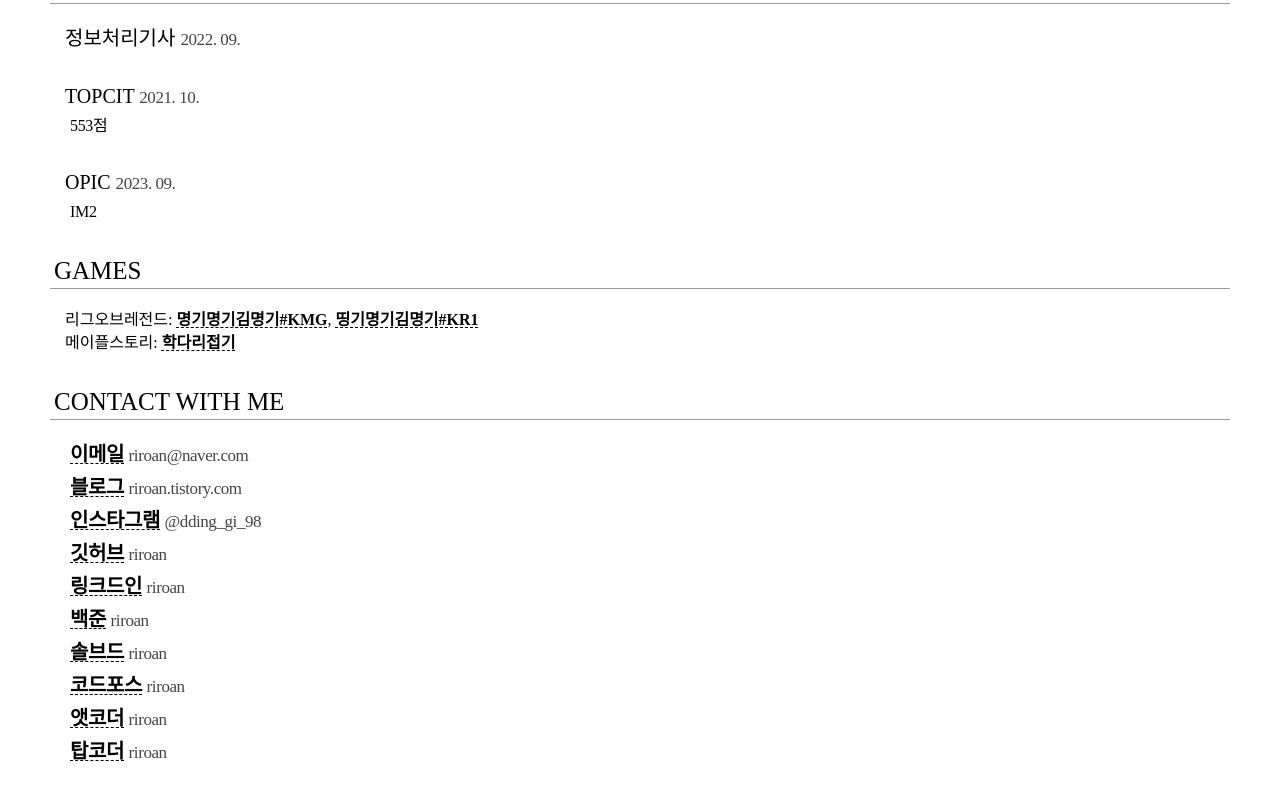
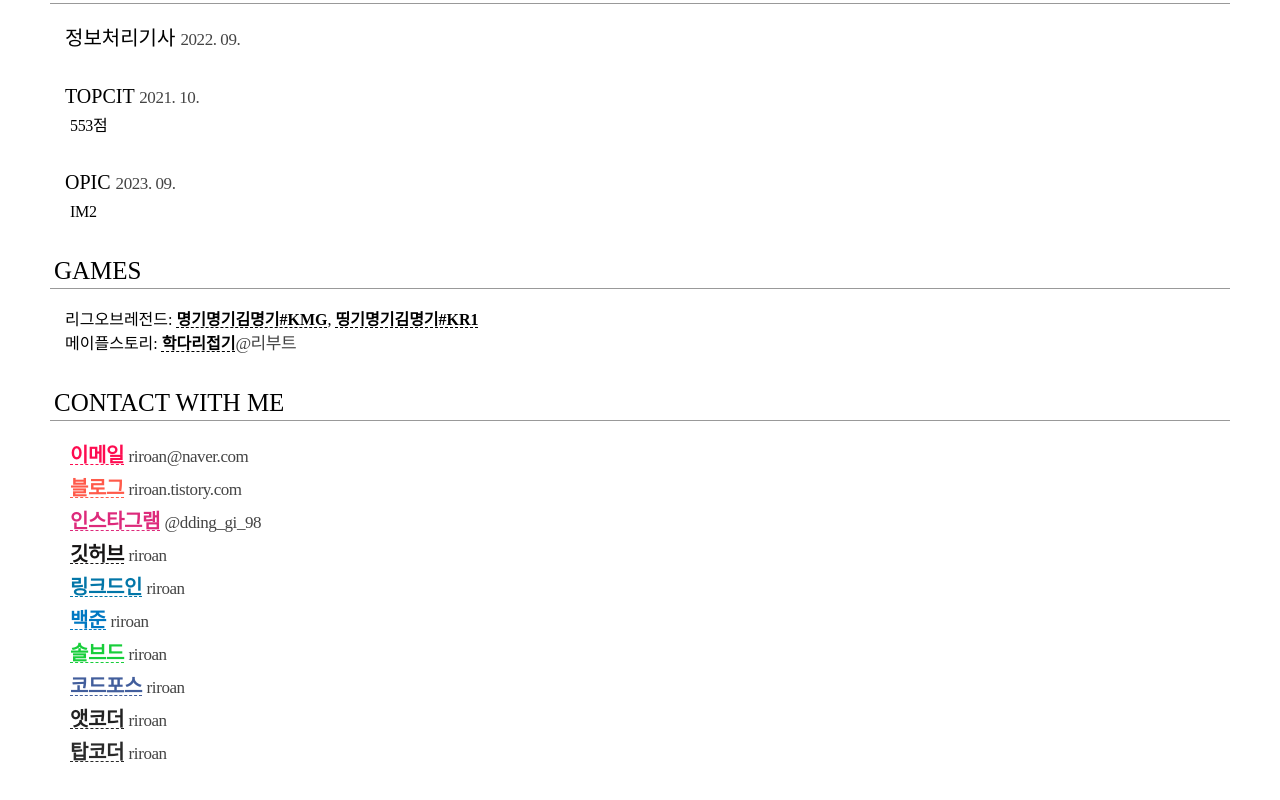
Before and after one commit to riroan/riroan.com, a React (Create React App) app in the folder riroan/: page / in a window 1280 px wide. Shown: the part 4280-5080 px from the top of the page. Built offline with nearby package versions, Linux system fonts and the light colour scheme; a web font is replaced by a local one.

Commit message:
연락처 컬러 추가

```diff
--- a/riroan/src/App.js
+++ b/riroan/src/App.js
@@ -369,39 +369,60 @@ export default function App() {
 				<A href="https://www.op.gg/summoners/kr/%EB%9D%B5%EA%B8%B0%EB%AA%85%EA%B8%B0%EA%B9%80%EB%AA%85%EA%B8%B0-KR1">띵기명기김명기#KR1</A>
 				<br />
 				메이플스토리: <A href="https://maple.gg/u/%ED%95%99%EB%8B%A4%EB%A6%AC%EC%A0%91%EA%B8%B0">학다리접기</A>
+				<Assist>@리부트</Assist>
 			</Div>
 
 			<H1>CONTACT WITH ME</H1>
 			<Div>
 				<Link desc="riroan@naver.com">
-					<A href="mailto:riroan@naver.com">이메일</A>
+					<A href="mailto:riroan@naver.com" style={{ color: '#FE0C50' }}>
+						이메일
+					</A>
 				</Link>
 				<Link desc="riroan.tistory.com">
-					<A href="https://riroan.tistory.com">블로그</A>
+					<A href="https://riroan.tistory.com" style={{ color: '#FF5A4A' }}>
+						블로그
+					</A>
 				</Link>
 				<Link desc="@dding_gi_98">
-					<A href="https://www.instagram.com/dding_gi_98">인스타그램</A>
+					<A href="https://www.instagram.com/dding_gi_98" style={{ color: '#DD2A7B' }}>
+						인스타그램
+					</A>
 				</Link>
 				<Link desc="riroan">
-					<A href="https://github.com/riroan">깃허브</A>
+					<A href="https://github.com/riroan" style={{ color: '#171515' }}>
+						깃허브
+					</A>
 				</Link>
 				<Link desc="riroan">
-					<A href="https://www.linkedin.com/in/riroan/">링크드인</A>
+					<A href="https://www.linkedin.com/in/riroan/" style={{ color: '#0276A8' }}>
+						링크드인
+					</A>
 				</Link>
 				<Link desc="riroan">
-					<A href="https://www.acmicpc.net/user/riroan">백준</A>
+					<A href="https://www.acmicpc.net/user/riroan" style={{ color: '#0078C2' }}>
+						백준
+					</A>
 				</Link>
 				<Link desc="riroan">
-					<A href="https://solved.ac/profile/riroan">솔브드</A>
+					<A href="https://solved.ac/profile/riroan" style={{ color: '#17CE3A' }}>
+						솔브드
+					</A>
 				</Link>
 				<Link desc="riroan">
-					<A href="https://codeforces.com/profile/">코드포스</A>
+					<A href="https://codeforces.com/profile/" style={{ color: '#425E9C' }}>
+						코드포스
+					</A>
 				</Link>
 				<Link desc="riroan">
-					<A href="https://atcoder.jp/users/riroan">앳코더</A>
+					<A href="https://atcoder.jp/users/riroan" style={{ color: '#222222' }}>
+						앳코더
+					</A>
 				</Link>
 				<Link desc="riroan">
-					<A href="https://profiles.topcoder.com/riroan">탑코더</A>
+					<A href="https://profiles.topcoder.com/riroan" style={{ color: '#2A2A2A' }}>
+						탑코더
+					</A>
 				</Link>
 			</Div>
 		</div>
--- a/riroan/src/components/A/A.js
+++ b/riroan/src/components/A/A.js
@@ -3,7 +3,7 @@ import styles from './A.module.css'
 
 export default function A(props) {
 	return (
-		<a target="#" href={props.href} styles={props.style} className={styles.container}>
+		<a target="#" href={props.href} style={props.style} className={styles.container}>
 			{props.children}
 		</a>
 	)
```
